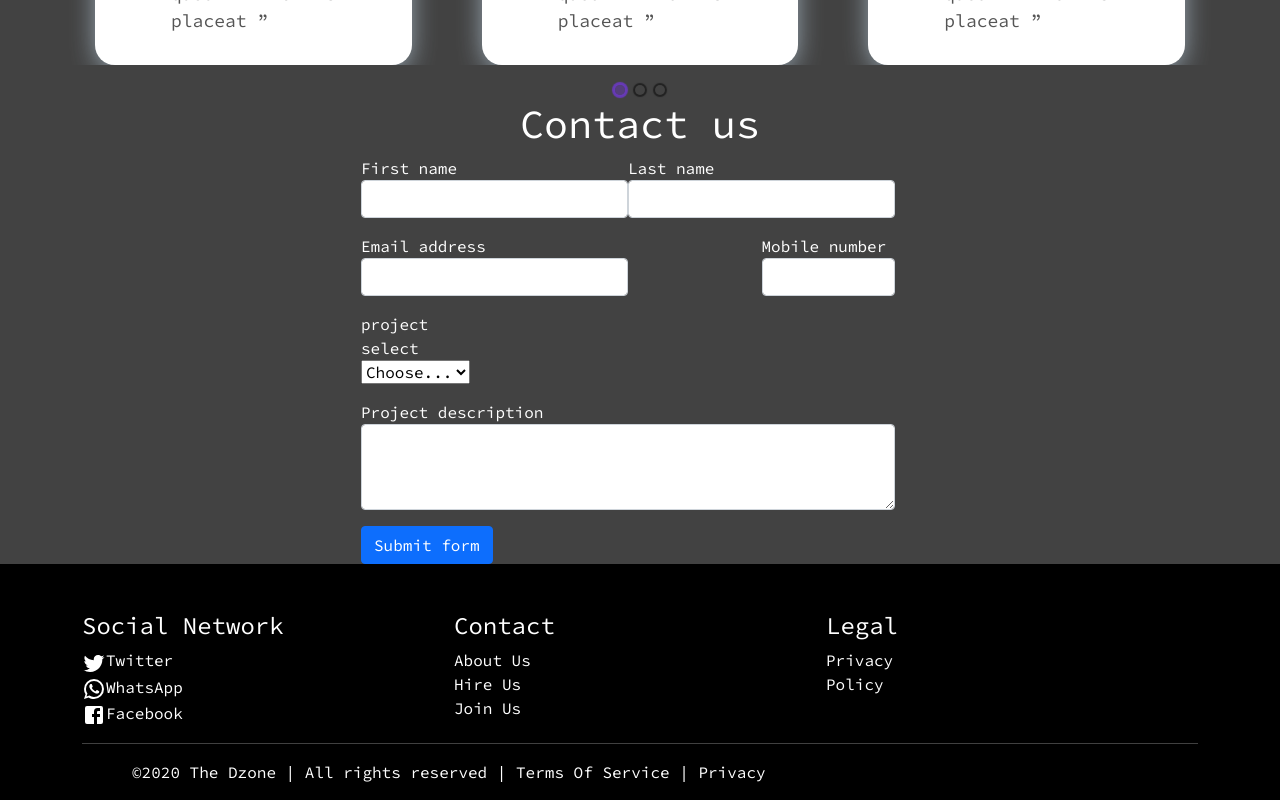
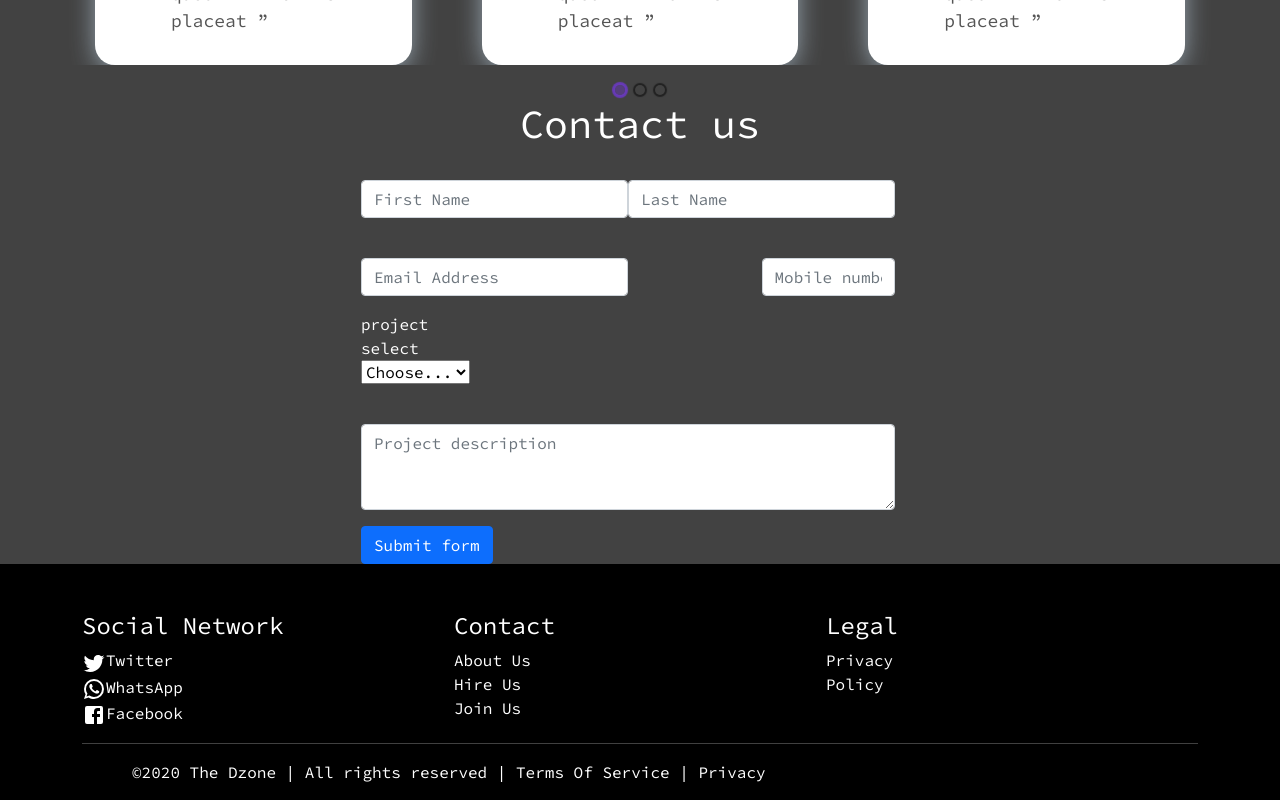
Before and after one commit to rajiv12196/reactlivewebsite, a React (Create React App) app: page /service in a window 1280 px wide. Shown: the part 1575-2375 px from the top of the page. Built offline with nearby package versions, Linux system fonts and the light colour scheme.

Commit message:
commited

```diff
--- a/src/About.jsx
+++ b/src/About.jsx
@@ -96,10 +96,24 @@ export default function FullWidthTabs() {
          </div>
         </TabPanel>
         <TabPanel value={value} index={1} dir={theme.direction}>
-          Item Two
+        <div className="Container">
+         <img src={web1} alt="..." className="img-thumbnail rounded float-left w-25 h-25"/>
+         <h2> Logo Design</h2>
+         <br></br><hr></hr>
+         <br></br>
+
+         <h2> Price:         to  </h2>
+         </div>
         </TabPanel>
         <TabPanel value={value} index={2} dir={theme.direction}>
-          Item Three
+        <div className="Container">
+         <img src={web1} alt="..." className="img-thumbnail rounded float-left w-25 h-25"/>
+         <h2> UI /UX Design</h2>
+         <br></br><hr></hr>
+         <br></br>
+
+         <h2> Price:         to  </h2>
+         </div>
         </TabPanel>
       </SwipeableViews>
     </div>
--- a/src/Contact.jsx
+++ b/src/Contact.jsx
@@ -14,22 +14,22 @@ const Contact = () =>{
              <form>
   <div className="form-row form left">
     <div className="col-md-6 " >
-      <label for="validationDefault01">First name</label>
-      <input type="text" className="form-control" id="validationDefault01" />
+      <label for="validationDefault01"></label>
+      <input type="text" className="form-control" id="validationDefault01" placeholder="First Name" />
     </div>
     <div className="col-md-6  pb-3">
-      <label for="validationDefault02">Last name</label>
-      <input type="text" className="form-control" id="validationDefault02"  />
+      <label for="validationDefault02"></label>
+      <input type="text" className="form-control" id="validationDefault02" placeholder="Last Name" />
     </div>
   </div>
   <div className="form-row">
     <div className="col-md-6  pb-3">
-      <label for="validationDefault03">Email address</label>
-      <input type="email" className="form-control" id="validationDefault03" required/>
+      <label for="validationDefault03"></label>
+      <input type="email" className="form-control" id="validationDefault03" placeholder="Email Address" required/>
     </div>
     <div className="col-md-3  pb-3">
-      <label for="validationDefault05">Mobile number</label>
-      <input type="tel" className="form-control" id="validationDefault05" />
+      <label for="validationDefault05"></label>
+      <input type="tel" className="form-control" id="validationDefault05" placeholder="Mobile number" />
     </div>
   </div>
     <div className="col-md-3  pb-3">
@@ -41,8 +41,8 @@ const Contact = () =>{
     </div>
 
     <div class="form-group pb-3">
-    <label for="exampleFormControlTextarea1">Project description</label>
-    <textarea class="form-control" id="exampleFormControlTextarea1" rows="3"></textarea>
+    <label for="exampleFormControlTextarea1"></label>
+    <textarea class="form-control" id="exampleFormControlTextarea1" placeholder="Project description" rows="3"></textarea>
   </div>
   <button className="btn btn-primary" type="submit">Submit form</button>
 </form>
--- a/src/Footer.jsx
+++ b/src/Footer.jsx
@@ -10,7 +10,7 @@ function Footer() {
           {/* Column1 */}
           <div className="col">
             <h4>Social Network</h4>
-            <ui className="list-unstyled">
+            <ui className="list-unstyled ">
               <li><TwitterIcon/>Twitter</li>
               <li><WhatsAppIcon/>WhatsApp</li>
               <li><FacebookIcon/>Facebook</li>
--- a/src/index.css
+++ b/src/index.css
@@ -9,7 +9,6 @@
 
 
   }
-
 
   .parent_div{
     width: 100vw;
```
Also changed, not shown: 8 other files (tests, documents, lock files or other folders).
